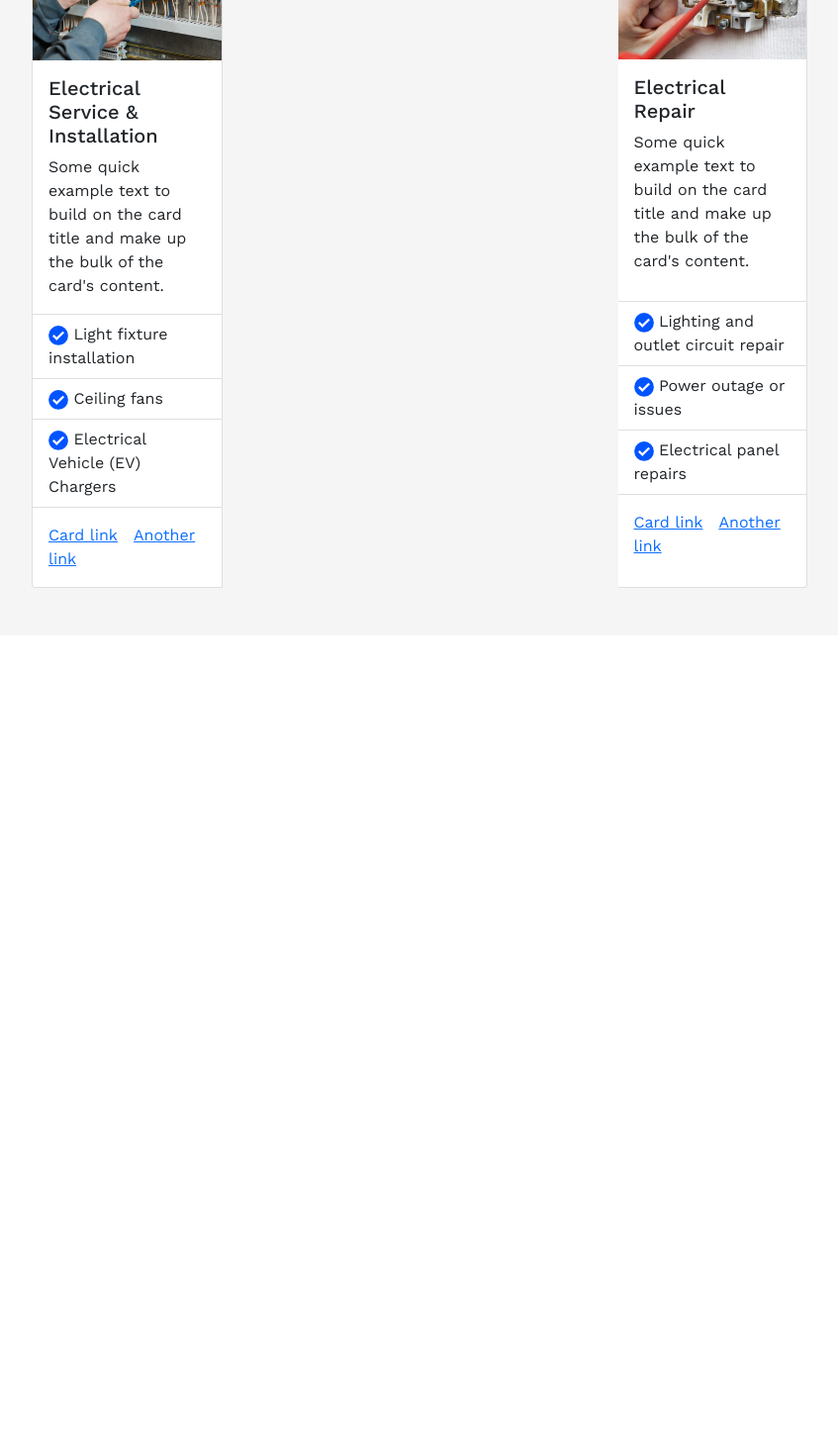
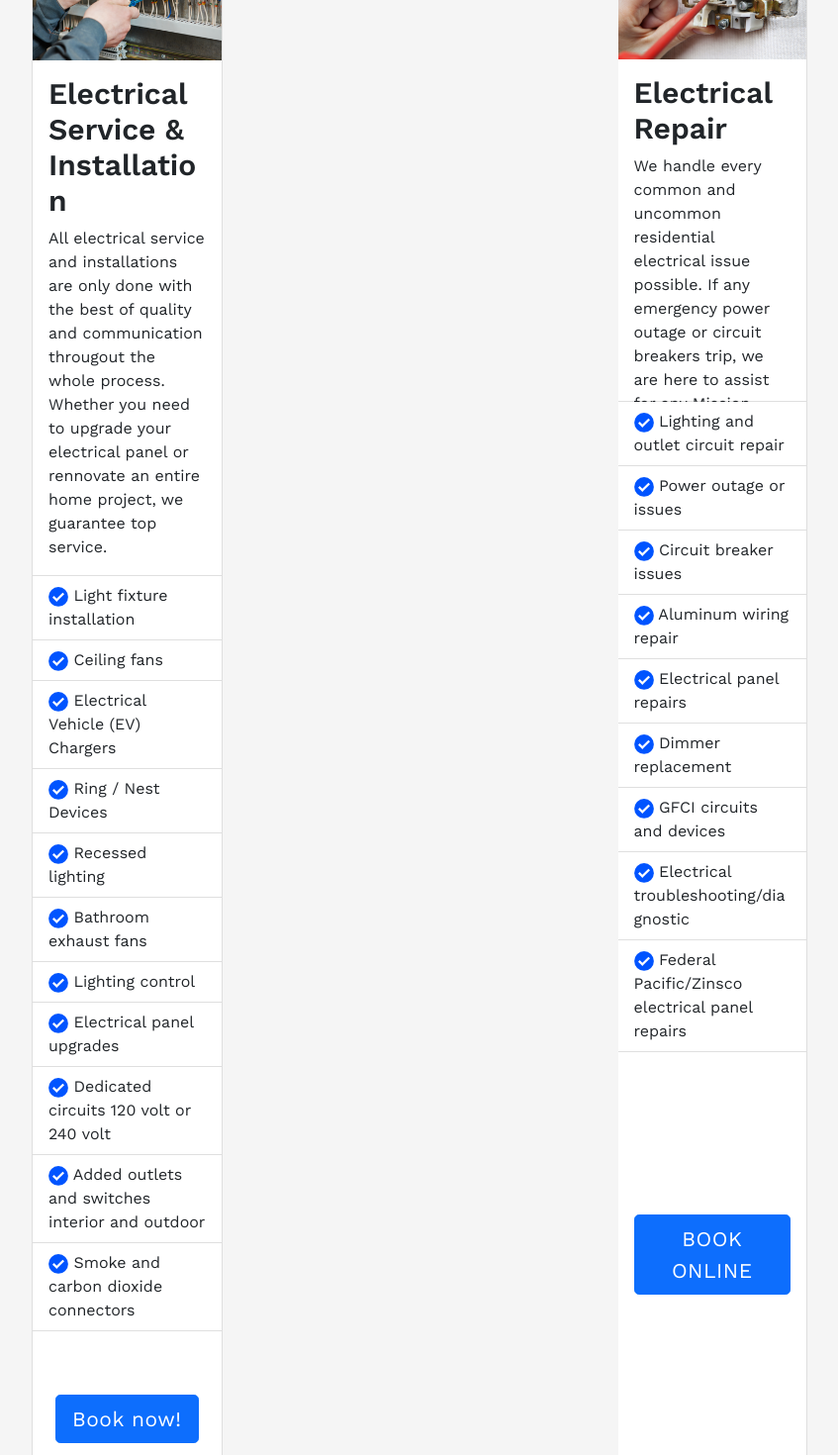
Before and after one commit to Electric-Medics/electric-medics-frontend, a React (Create React App) app: page / in a window 1280 px wide. Shown: the part 2420-3890 px from the top of the page at 99% size, without its empty margins (216-1063 px from the left). Before the commit the page ends 3062 px from the top, so only its background shows below. Built offline with nearby package versions, Linux system fonts and the light colour scheme.

Commit message:
Implement Electrical Services as they had it this will be version 1 but now going to do flip cards

```diff
--- a/src/components/ServiceCards/ServiceCards.tsx
+++ b/src/components/ServiceCards/ServiceCards.tsx
@@ -1,8 +1,11 @@
 import React from 'react';
+import { useHistory } from 'react-router-dom';
 import card1 from '../../assets/images/ServiceCard-1.png';
 import card2 from '../../assets/images/ServiceCard-2.png';
 
 const ServiceCards = () => {
+  const history = useHistory();
+
   const Checkmark = (
     <svg
       style={{ height: '20px', width: '20px' }}
@@ -50,24 +53,66 @@ const ServiceCards = () => {
         >
           <img src={card1} className='card-img-top' alt='...' />
           <div className='card-body'>
-            <h5 className='card-title'>Electrical Service & Installation</h5>
+            <h5
+              className='card-title'
+              style={{ fontWeight: 600, fontSize: '30px' }}
+            >
+              Electrical Service & Installation
+            </h5>
             <p className='card-text'>
-              Some quick example text to build on the card title and make up the
-              bulk of the card's content.
+              All electrical service and installations are only done with the
+              best of quality and communication througout the whole process.
+              Whether you need to upgrade your electrical panel or rennovate an
+              entire home project, we guarantee top service.
             </p>
           </div>
           <ul className='list-group list-group-flush'>
-            <li className='list-group-item'> {Checkmark} Light fixture installation</li>
+            <li className='list-group-item'>
+              {Checkmark} Light fixture installation
+            </li>
             <li className='list-group-item'> {Checkmark} Ceiling fans</li>
-            <li className='list-group-item'> {Checkmark} Electrical Vehicle (EV) Chargers</li>
+            <li className='list-group-item'>
+              {Checkmark} Electrical Vehicle (EV) Chargers
+            </li>
+            <li className='list-group-item'>{Checkmark} Ring / Nest Devices</li>
+            <li className='list-group-item'>{Checkmark} Recessed lighting</li>
+            <li className='list-group-item'>
+              {Checkmark} Bathroom exhaust fans
+            </li>
+            <li className='list-group-item'> {Checkmark} Lighting control</li>
+            <li className='list-group-item'>
+              {Checkmark} Electrical panel upgrades
+            </li>
+            <li className='list-group-item'>
+              {Checkmark} Dedicated circuits 120 volt or 240 volt
+            </li>
+            <li className='list-group-item'>
+              {Checkmark} Added outlets and switches interior and outdoor
+            </li>
+            <li className='list-group-item'>
+              {Checkmark} Smoke and carbon dioxide connectors
+            </li>
           </ul>
           <div className='card-body'>
-            <a href='#' className='card-link'>
-              Card link
-            </a>
-            <a href='#' className='card-link'>
-              Another link
-            </a>
+            <div className='d-flex justify-content-center mt-5'>
+              <div>
+                <button
+                  type='button'
+                  className='btn btn-lg btn-primary'
+                  style={{
+                    fontFamily: 'Work Sans, sans-serif',
+                    fontWeight: 400,
+                    fontSize: '21px',
+                    letterSpacing: '.5px',
+                  }}
+                  onClick={() => {
+                    history.push('/services');
+                  }}
+                >
+                  Book now!
+                </button>
+              </div>
+            </div>
           </div>
         </div>
         <div
@@ -75,25 +120,71 @@ const ServiceCards = () => {
           style={{ width: '18rem', marginTop: '30px', margin: '0 200px' }}
         >
           <img src={card2} className='card-img-top' alt='...' />
-          <div className='card-body'>
-            <h5 className='card-title'>Electrical Repair</h5>
+          <div className='card-body' style={{ height: '110px' }}>
+            <h5
+              className='card-title'
+              style={{ fontWeight: 600, fontSize: '30px' }}
+            >
+              Electrical Repair
+            </h5>
             <p className='card-text'>
-              Some quick example text to build on the card title and make up the
-              bulk of the card's content.
+              We handle every common and uncommon residential electrical issue
+              possible. If any emergency power outage or circuit breakers trip,
+              we are here to assist for any Mission Viejo neighbor or those in
+              the surrounding areas.
             </p>
           </div>
-          <ul className='list-group list-group-flush'>
-            <li className='list-group-item'> {Checkmark} Lighting and outlet circuit repair</li>
-            <li className='list-group-item'> {Checkmark} Power outage or issues</li>
-            <li className='list-group-item'> {Checkmark} Electrical panel repairs</li>
+          <ul
+            className='list-group list-group-flush'
+            style={{ marginTop: '85px' }}
+          >
+            <li className='list-group-item'>
+              {Checkmark} Lighting and outlet circuit repair
+            </li>
+            <li className='list-group-item'>
+              {Checkmark} Power outage or issues
+            </li>
+            <li className='list-group-item'>
+              {Checkmark} Circuit breaker issues
+            </li>
+            <li className='list-group-item'>
+              {Checkmark} Aluminum wiring repair
+            </li>
+            <li className='list-group-item'>
+              {Checkmark} Electrical panel repairs
+            </li>
+            <li className='list-group-item'> {Checkmark} Dimmer replacement</li>
+            <li className='list-group-item'>
+              {Checkmark} GFCI circuits and devices
+            </li>
+            <li className='list-group-item'>
+              {Checkmark} Electrical troubleshooting/diagnostic
+            </li>
+            <li className='list-group-item'>
+              {Checkmark} Federal Pacific/Zinsco electrical panel repairs
+            </li>
           </ul>
           <div className='card-body'>
-            <a href='#' className='card-link'>
-              Card link
-            </a>
-            <a href='#' className='card-link'>
-              Another link
-            </a>
+            <div className='d-flex justify-content-center mt-5'>
+              <div>
+                <button
+                  type='button'
+                  className='btn btn-lg btn-primary'
+                  style={{
+                    fontFamily: 'Work Sans, sans-serif',
+                    fontWeight: 400,
+                    fontSize: '21px',
+                    letterSpacing: '.5px',
+                    marginTop: '100px',
+                  }}
+                  onClick={() => {
+                    history.push('/services');
+                  }}
+                >
+                  BOOK ONLINE
+                </button>
+              </div>
+            </div>
           </div>
         </div>
       </div>
```
